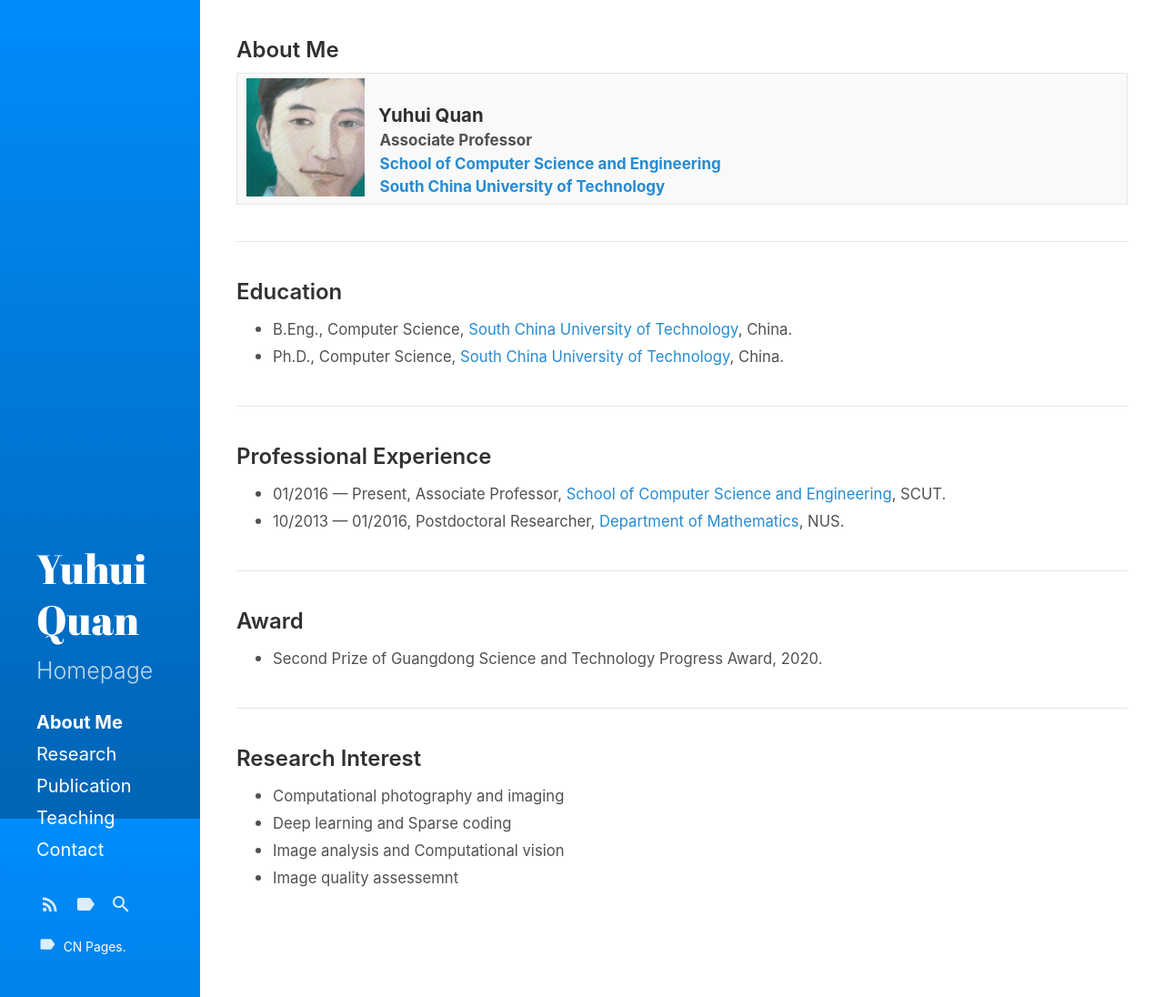
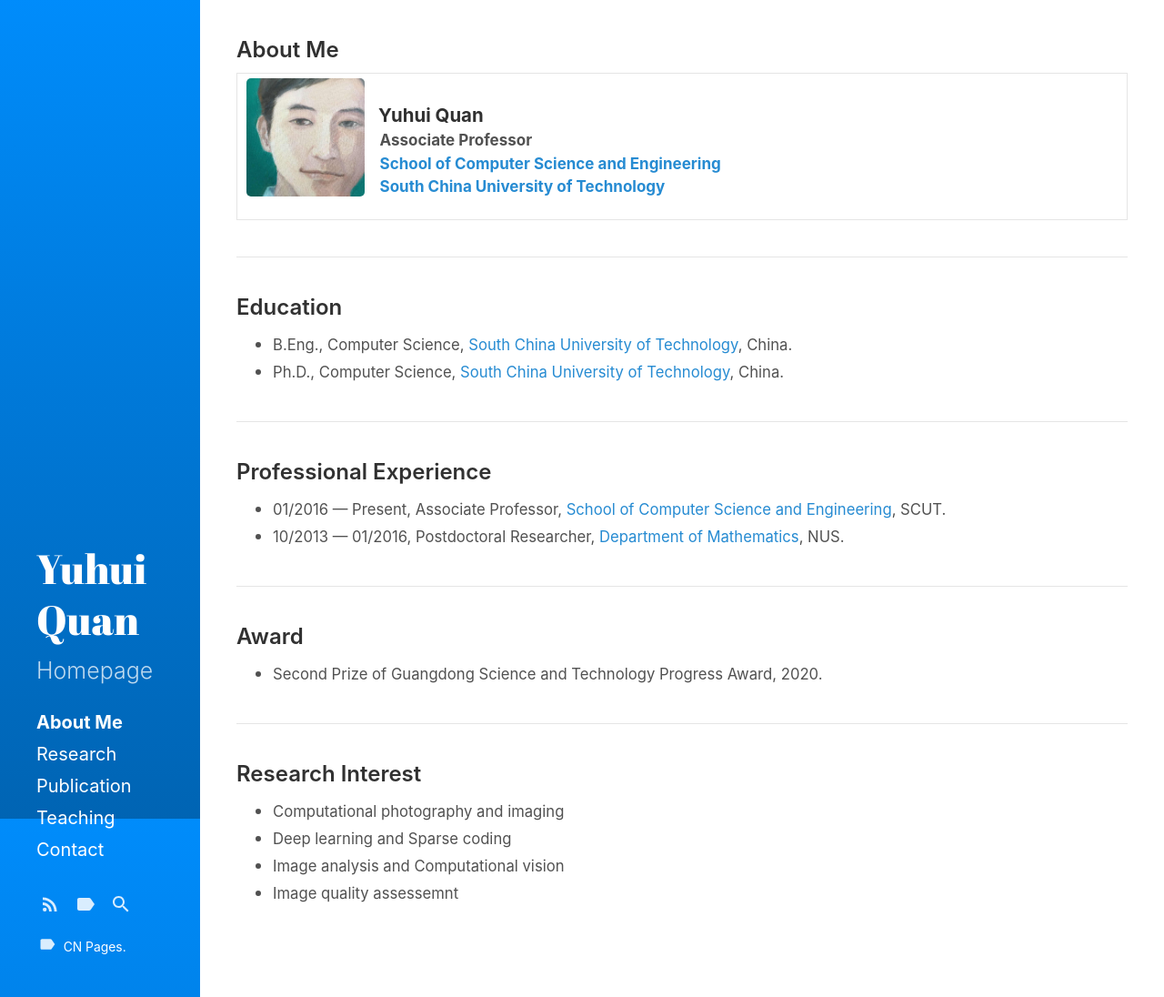
Before and after one commit to Dofboom/Dofboom.github.io, a Jekyll site: the page built from index.html, in a window 1280 px wide and 1096 px high. Shown: the whole window at 91% size. Built offline with Jekyll 4.4.1, drawn with Linux system fonts in a browser that asks for light colours; the list of posts is cut into pages by our own code.

Commit message:
Update _base.scss

```diff
--- a/_sass/hydeout/_base.scss
+++ b/_sass/hydeout/_base.scss
@@ -48,13 +48,19 @@ a {
   }
 }
 
-
+img {
+  border-radius: 5px;
+  display: block;
+  height: auto; // prevent max-width from squishing images with defined height
+  margin: 0 0 1rem;
+  max-width: 100%;
+}
 
 table {
   border: 1px solid $border-color;
   border-collapse: collapse;
   font-size: 85%;
-  margin-bottom: 1rem;
+  //margin-bottom: 1rem;
   width: 100%;
 }
 
@@ -68,10 +74,7 @@ th {
   text-align: left;
 }
 
-tbody tr:nth-child(odd) td,
-tbody tr:nth-child(odd) th {
-  background-color: $gray-1;
-}
+
 
 button,
 input[type='text'],
```
